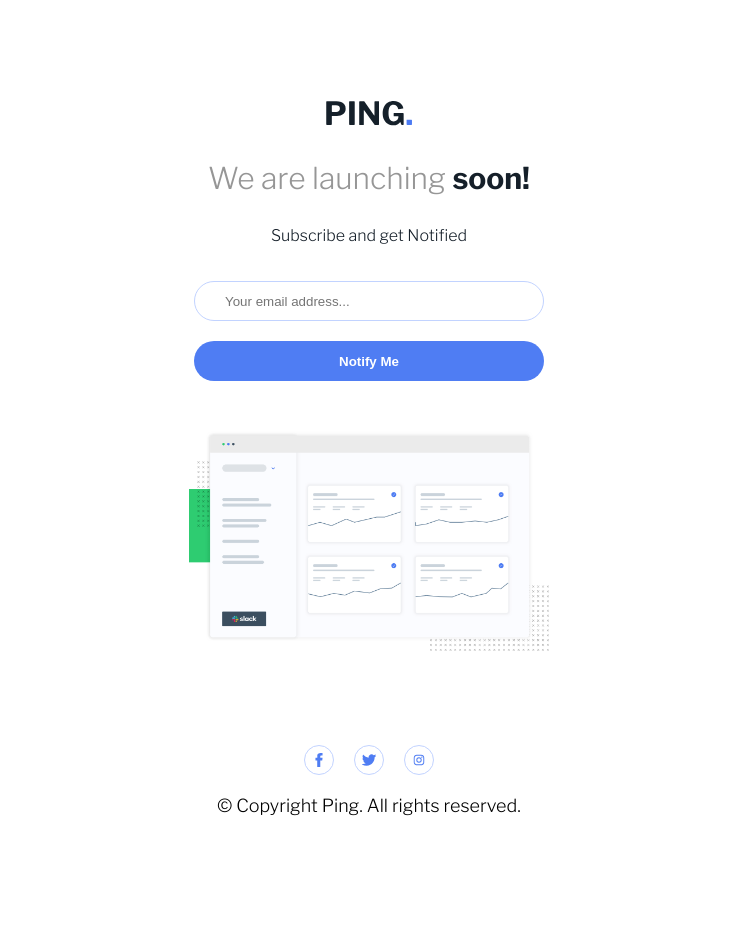
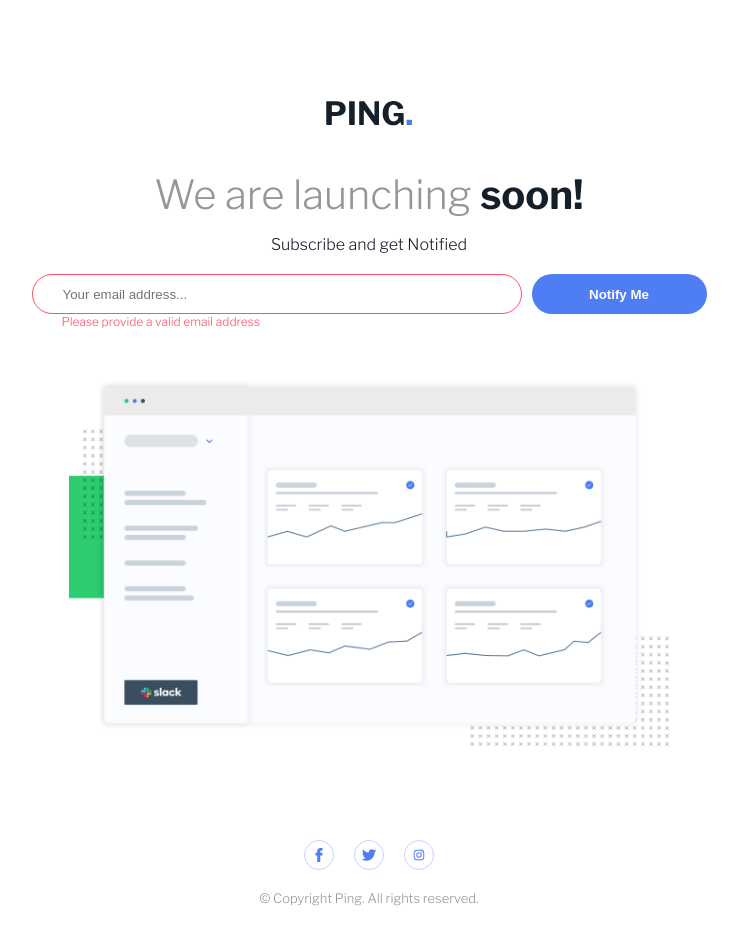
Before and after one commit to MauricioMorenoMorales/FM-09-ping-coming-soon-page, a plain HTML site: page index.html in a window 1280 px wide. Both pictures are taken after a click on the button "Notify Me". Shown: the whole page, without its empty margins (271-1009 px from the left). Before the commit the page ends 816 px from the top, so only its background shows below. Drawn offline with nearby package versions, Linux system fonts and the light colour scheme.

Commit message:
Test completed

```diff
--- a/css/styles.css
+++ b/css/styles.css
@@ -59,6 +59,20 @@ body {
   border: 1px solid #c2d3ff;
   padding-left: 30px;
   margin-top: 20px;
+  width: 100%;
+}
+.input__text-area.active {
+  border: 1px solid #ff5263;
+}
+.input__text-area__error {
+  font-size: 1.2rem;
+  margin: 0;
+  margin-left: 30px;
+  color: #ff5263;
+  display: none;
+}
+.input__text-area__error.active {
+  display: block;
 }
 .input__button {
   height: 40px;
@@ -67,7 +81,8 @@ body {
   background-color: #4f7df3;
   color: #fff;
   font-weight: 600;
-  margin-top: 20px;
+  margin-top: 10px;
+  cursor: pointer;
 }
 .image {
   max-width: 360px;
@@ -75,7 +90,7 @@ body {
 }
 .footer {
   text-align: center;
-  margin-top: 70px;
+  margin: 70px 0;
 }
 .footer__icons {
   display: flex;
@@ -96,3 +111,33 @@ body {
   width: 100%;
   height: auto;
 }
+.footer__copyright {
+  color: #969696;
+  font-size: 1.3rem;
+}
+@media screen and (min-width: 990px) {
+  .header__title {
+    font-size: 4rem;
+    margin-bottom: 0;
+  }
+  .input {
+    max-width: 700px;
+    flex-direction: row;
+    justify-content: center;
+    margin-top: 20px;
+  }
+  .input__text-area {
+    margin-top: 0;
+  }
+  .input__text-area--wrapper {
+    width: 70%;
+  }
+  .input__button {
+    margin-top: 0;
+    width: 25%;
+    margin-left: 10px;
+  }
+  .image {
+    max-width: 600px;
+  }
+}
--- a/index.html
+++ b/index.html
@@ -20,7 +20,10 @@
   </header>
   <main>
     <section class="input">
-      <input class="input__text-area" type="text" name="email" id="id" placeholder="Your email address...">
+      <div class="input__text-area--wrapper">
+        <input class="input__text-area" type="text" name="email" id="id" placeholder="Your email address...">
+        <p class="input__text-area__error">Please provide a valid email address</p>
+      </div>
       <button class="input__button">Notify Me</button>
     </section>
     <figure class="image">
@@ -43,6 +46,7 @@
       &copy; Copyright Ping. All rights reserved.
     </section>
   </footer>
+  <script src="./scripts/script.js"></script>
 
   <!-- <footer>
     <p class="attribution">
--- /dev/null
+++ b/scripts/script.js
@@ -0,0 +1,16 @@
+const $textArea = document.querySelector('.input__text-area');
+const $button = document.querySelector('.input__button');
+const $errorMessage = document.querySelector('.input__text-area__error');
+const emailRegex =
+	/(?:[a-z0-9!#$%&'*+/=?^_`{|}~-]+(?:\.[a-z0-9!#$%&'*+/=?^_`{|}~-]+)*|"(?:[\x01-\x08\x0b\x0c\x0e-\x1f\x21\x23-\x5b\x5d-\x7f]|\\[\x01-\x09\x0b\x0c\x0e-\x7f])*")@(?:(?:[a-z0-9](?:[a-z0-9-]*[a-z0-9])?\.)+[a-z0-9](?:[a-z0-9-]*[a-z0-9])?|\[(?:(?:(2(5[0-5]|[0-4][0-9])|1[0-9][0-9]|[1-9]?[0-9]))\.){3}(?:(2(5[0-5]|[0-4][0-9])|1[0-9][0-9]|[1-9]?[0-9])|[a-z0-9-]*[a-z0-9]:(?:[\x01-\x08\x0b\x0c\x0e-\x1f\x21-\x5a\x53-\x7f]|\\[\x01-\x09\x0b\x0c\x0e-\x7f])+)\])/;
+
+$button.addEventListener('click', event => {
+	if (emailRegex.test($textArea.value)) {
+		$textArea.classList.remove('active');
+		$errorMessage.classList.remove('active');
+		$textArea.value = '';
+	} else {
+		$textArea.classList.add('active');
+		$errorMessage.classList.add('active');
+	}
+});
```
Also changed, not shown: 1 other file.
